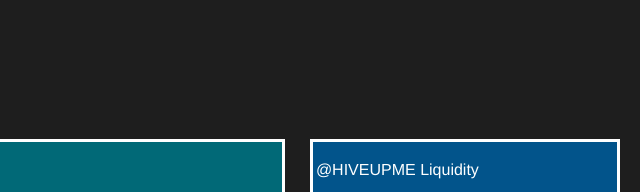
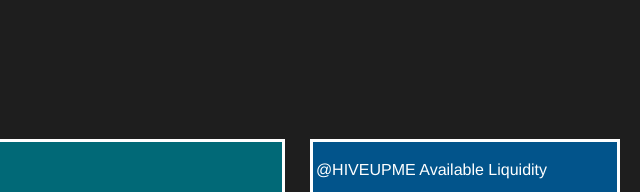
Before and after one commit to swaphive/swap, a plain HTML site: page index.html in a window 1280 px wide. Shown: the top 192 px of the page, 640-1280 px from the left. Drawn offline with nearby package versions, Linux system fonts and the light colour scheme; a script that the page names is missing; a web font is replaced by a local one.

Commit message:
Update index.html

```diff
--- a/index.html
+++ b/index.html
@@ -114,7 +114,7 @@
                     </div>
                     <div class="col3">
                         <div class="col3row">
-                            <div><p>@HIVEUPME Liquidity</p></div>
+                            <div><p>@HIVEUPME Available Liquidity</p></div>
                             <div>
                                 <button type="button" class="" onclick="refreshBalances()">Refresh</button>
                             </div>
```
